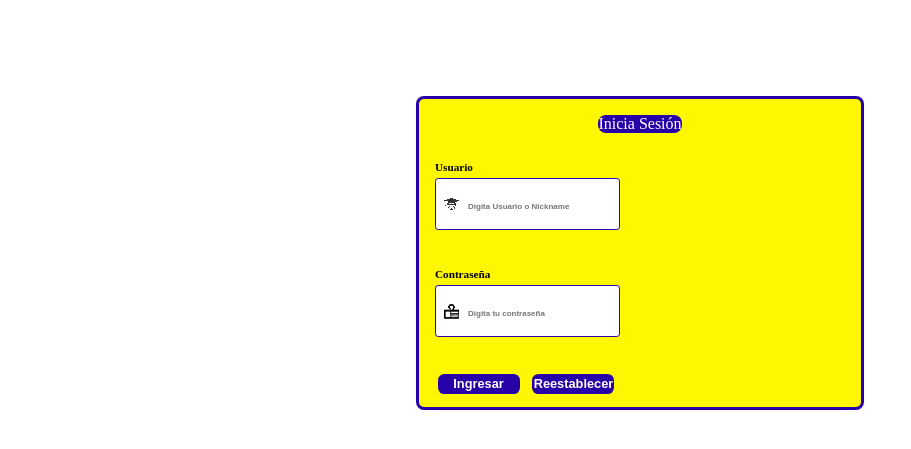
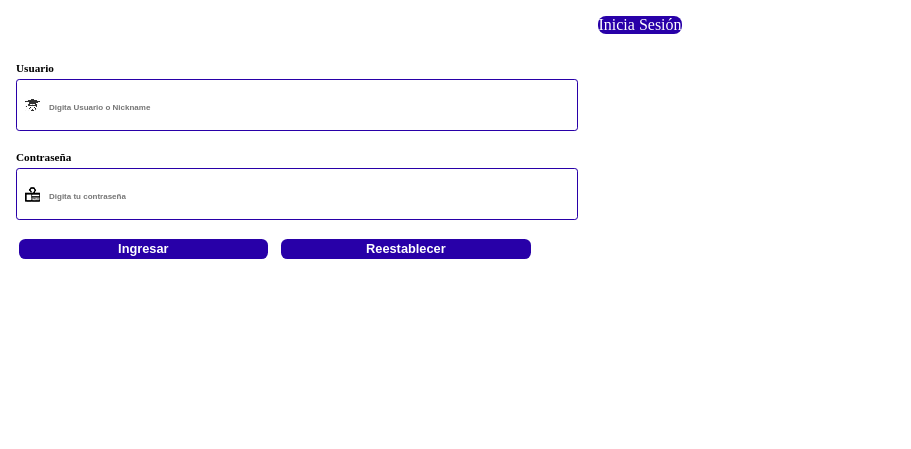
Before and after one commit to dfbarrios-gh/dp-acoinprev, a PHP site: page / in a window 1280 px wide. Shown: the part 108-557 px from the top of the page, without its empty margins (0-911 px from the left). Run offline with PHP 8.4, Linux system fonts and the light colour scheme.

Commit message:
Mejorado el diseño

```diff
--- a/estilo.css
+++ b/estilo.css
@@ -53,11 +53,6 @@
 }
 
 form{
-	background-color: rgba(255, 247, 0, 1);
-	border-color:rgba(40, 0, 168, 1);
-	border-radius:0.5em;
-	border-style:solid;
-	border-width:medium;
 	margin-bottom: 1%;
 	margin-top: 1%;
 	padding:1em 1em 0em 1em;
@@ -194,3 +189,9 @@
 	padding:2em;
 	border:0.5em solid #000;
 }
+
+/*Clases*/
+
+.centrarCaja{
+	margin: 0 auto;
+}
--- a/index.php
+++ b/index.php
@@ -24,24 +24,23 @@
                   <h1>Elecciones Personero Estudiantil</h1>
                   <h5>Sv Simple Elections</h5>
             </header>
-                  <div id='contenedor'>
-                        <form name='frmsignip' method='POST' autocomplete='OFF'>
-                         <fieldset>
-                              <legend>Inicia Sesión</legend>
-                              <label for='lblusername'>Usuario</label>
-                                    <br/>
+            <form name='frmsignip' method='POST' autocomplete='OFF' class="centrarCaja">
+                  <fieldset>
+                        <legend>Inicia Sesión</legend>
+                              <label for='lblusername'>Usuario</label><br/>
                               <input type='text' name='inpusername' placeholder='Digita Usuario o Nickname' class='est' required/>
-                              <br/><br/>
-                              <label for='lblpassword'>Contraseña</label>
-                                    <br/>
+                              <br/>
+
+                              <label for='lblpassword'>Contraseña</label><br/>
                               <input type='password' name='inppassword' placeholder='Digita tu contraseña' class='pass' required/>
-                              <br/><br/>
+                              <br/>
+
                               <input type='hidden' name='frm%00@si'/>
                               <input type='button' name='sbmsignin' value='Ingresar'
                                      onclick="this.form.action='login.php'; this.form.submit();"/>
                               <input type='reset' name='rstclean' value='Reestablecer'/>
-                        </fieldset>
-                        </form>
-                  </div>
+
+                  </fieldset>
+            </form>
       </body>
 </html>
```
